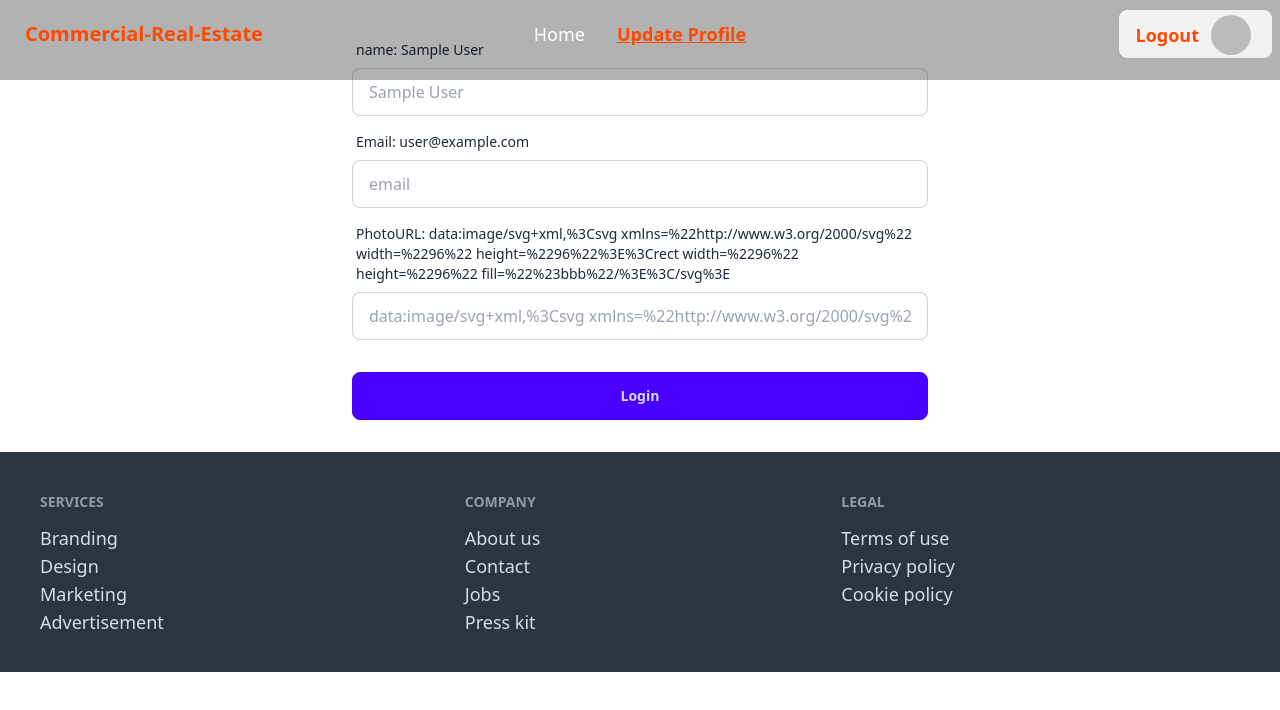
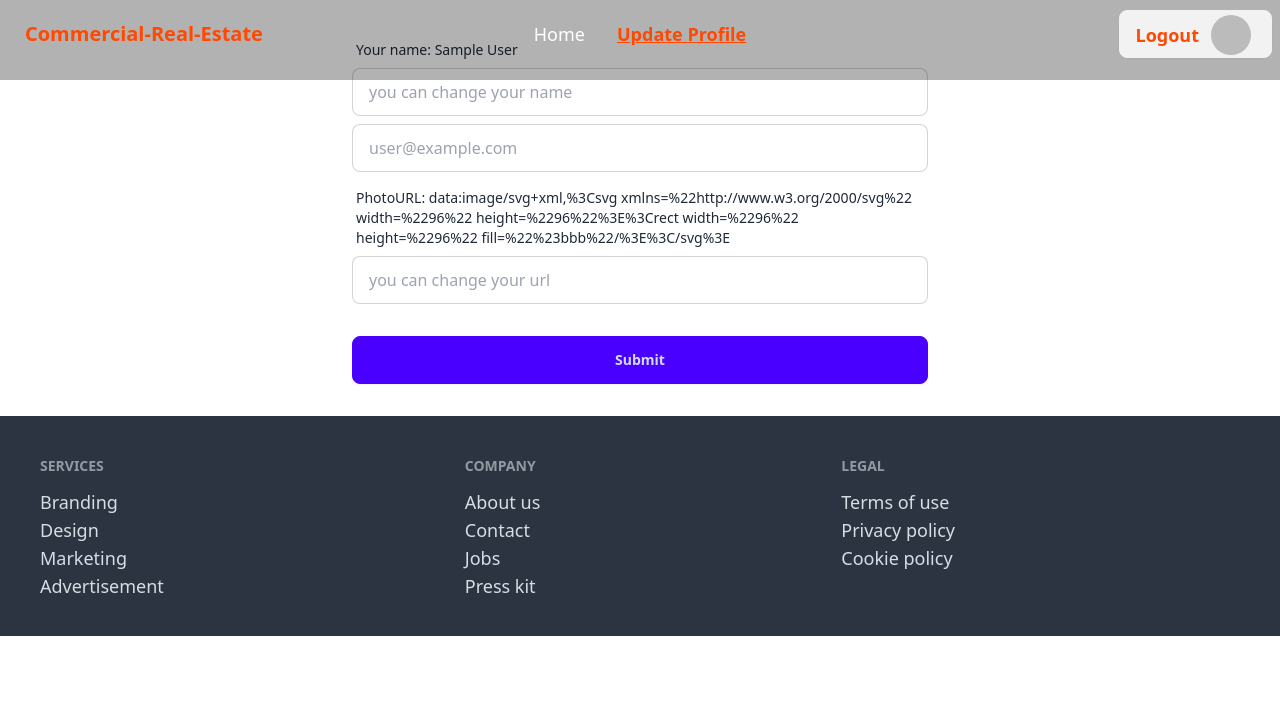
Before and after one commit to shahin2525/commercial-real-estate, a React (Vite) app: page /update-profile in a window 1280 px wide. Shown: the top 710 px of the page. Built offline with nearby package versions, Linux system fonts and the light colour scheme; no server answers; sample sign-in values are in the browser's storage.

Commit message:
add update profile componet

```diff
--- a/src/auth/AuthProvider.jsx
+++ b/src/auth/AuthProvider.jsx
@@ -48,6 +48,11 @@ const AuthProvider = ({ children }) => {
     return updateProfile(auth.currentUser, {
       displayName: name,
       photoURL: photo,
+    }).then(() => {
+      // Manually update the user state to reflect the changes
+      const updatedUser = { ...auth.currentUser };
+      setUser(updatedUser);
+      setLoading(false);
     });
   };
   useEffect(() => {
@@ -68,6 +73,7 @@ const AuthProvider = ({ children }) => {
     userUpdateProfile,
     googleLogin,
     githubLogin,
+    setLoading,
   };
 
   return (
--- a/src/pages/Home/ViewDetailEstate.jsx
+++ b/src/pages/Home/ViewDetailEstate.jsx
@@ -19,7 +19,6 @@ const ViewDetailEstate = () => {
     estate_title,
     facilities,
   } = matchIdData;
-  console.log(facilities);
 
   //   console.log(data, id);
 
--- a/src/pages/UpdateProfile/UpdateProfile.jsx
+++ b/src/pages/UpdateProfile/UpdateProfile.jsx
@@ -4,10 +4,10 @@ import { useForm } from "react-hook-form";
 import { AuthContext } from "../../auth/AuthProvider";
 
 const UpdateProfile = () => {
-  const { user } = useContext(AuthContext);
+  const { user, userUpdateProfile } = useContext(AuthContext);
   const { register, handleSubmit, reset } = useForm();
   const onSubmit = (data) => {
-    console.log(data);
+    userUpdateProfile(data.name, data.photoUrl);
 
     reset();
   };
@@ -20,26 +20,21 @@ const UpdateProfile = () => {
       <form onSubmit={handleSubmit(onSubmit)} className="card-body">
         <div className="form-control">
           <label className="label">
-            <span className="label-text">name: {user?.displayName}</span>
+            <span className="label-text">Your name: {user?.displayName}</span>
           </label>
           <input
             {...register("name")}
             type="text"
-            placeholder={user?.displayName}
+            placeholder="you can change your name"
             className="input input-bordered"
-            required
           />
         </div>
         <div className="form-control">
-          <label className="label">
-            <span className="label-text">Email: {user?.email}</span>
-          </label>
           <input
-            {...register("email")}
-            type="email"
-            placeholder="email"
+            type="text"
+            placeholder={user?.email}
+            readOnly
             className="input input-bordered"
-            required
           />
         </div>
         <div className="form-control">
@@ -49,13 +44,14 @@ const UpdateProfile = () => {
           <input
             {...register("photoUrl")}
             type="text"
-            placeholder={user?.photoURL}
+            placeholder="you can change your url"
             className="input input-bordered"
-            required
           />
         </div>
+
         <div className="form-control mt-6">
-          <button className="btn btn-primary">Login</button>
+          {/* <button className="btn btn-primary">Login</button> */}
+          <input className="btn btn-primary" type="submit" />
         </div>
       </form>
     </div>
```
